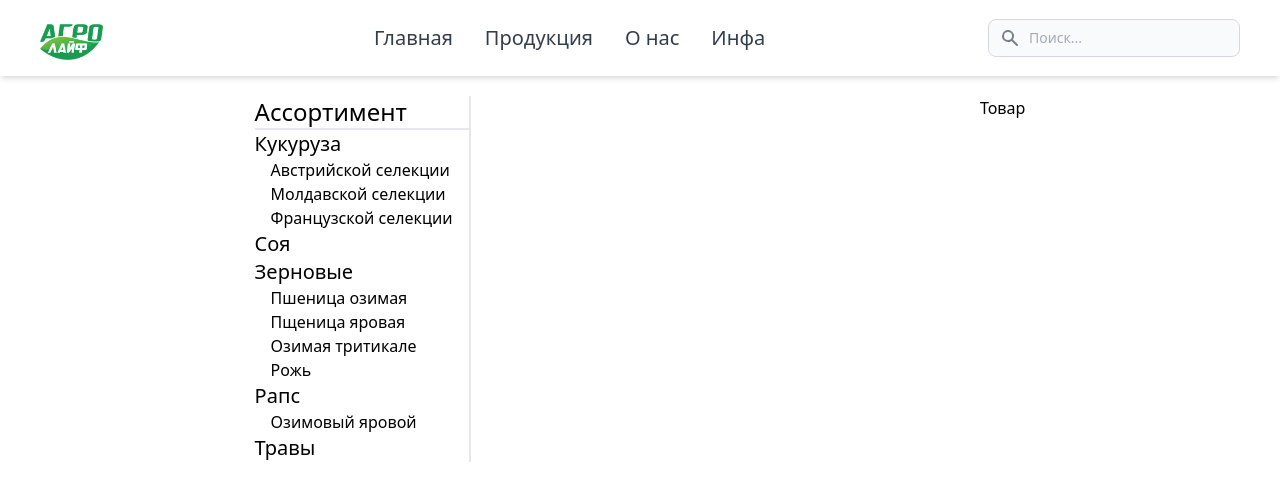
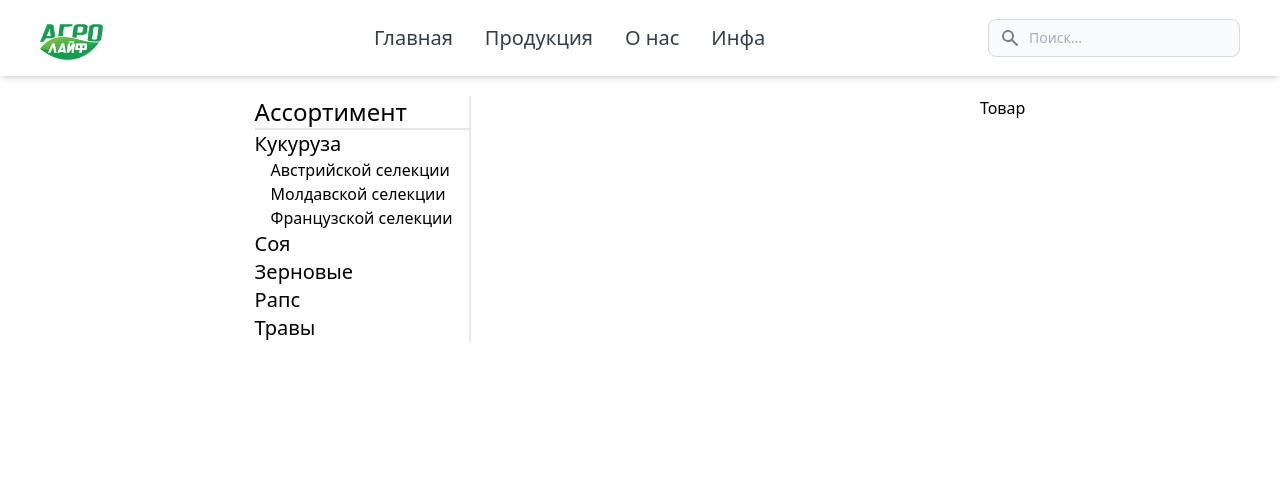
Before and after one commit to IlyaRenard/AgroImage, a React (Create React App) app: page /products in a window 1280 px wide. Both pictures are taken after a click on the link "Кукуруза". Shown: the top 498 px of the page. Built offline with nearby package versions, Linux system fonts and the light colour scheme.

Commit message:
Доделал DropDownMenu

```diff
--- a/src/components/DropDownMenu.tsx
+++ b/src/components/DropDownMenu.tsx
@@ -1,9 +1,16 @@
-import React, { useState } from "react";
-import { category } from "../data/category";
+import React, { FC, useState } from "react";
+import { ICategory } from "../models/product";
 
-const DropDownMenu = () => {
-  const [categorys, setCategorys] = useState(category);
+interface DropDownMenuProps {
+  category:ICategory;
+}
 
+const DropDownMenu:FC<DropDownMenuProps> = ({category}) => {
+ /*  const [categorys, setCategorys] = useState<ICategory>({
+    category: "",
+    subCategory: [],
+  });
+ */
   const [open, setOpen] = useState(false);
 
   const clickHandler = () => {
@@ -12,7 +19,6 @@ const DropDownMenu = () => {
 
   return (
     <div>
-      {categorys.map((category) => (
       <ul className="flex flex-col mr-4">
         <li>
           <a
@@ -23,7 +29,7 @@ const DropDownMenu = () => {
           </a>
           {open && (
             <ul>
-                {category.value.map((value) => (
+              {category.subCategory.map((value) => (
                 <li className=" indent-4 hover:border-b-2 border-green-300 cursor-pointer">
                   {value}
                 </li>
@@ -32,7 +38,6 @@ const DropDownMenu = () => {
           )}
         </li>
       </ul>
-      ))}
     </div>
   );
 };
--- a/src/data/category.ts
+++ b/src/data/category.ts
@@ -1,7 +1,11 @@
-export const category = [
-    { category: "Кукуруза", value: ["Aвстрийской селекции", "Молдавской селекции", "Французской селекции"] },
-    { category: "Соя", value: [] },
-    { category: "Зерновые ", value: ["Пшеница озимая", "Пщеница яровая", "Озимая тритикале", "Рожь"] },
-    { category: "Рапс", value: ["Озимовый яровой"] },
-    { category: "Травы", value: [] },
-]
+import { ICategory } from "../models/product"
+
+export const corn: ICategory = { category: "Кукуруза", subCategory: ["Aвстрийской селекции", "Молдавской селекции", "Французской селекции"] }
+
+export const soya: ICategory = { category: "Соя", subCategory: [] }
+
+export const cereals: ICategory = { category: "Зерновые ", subCategory: ["Пшеница озимая", "Пщеница яровая", "Озимая тритикале", "Рожь"] }
+
+export const rapeseed: ICategory = { category: "Рапс", subCategory: ["Озимовый яровой"] }
+
+export const herbs: ICategory = { category: "Травы", subCategory: [] }
--- /dev/null
+++ b/src/models/product.ts
@@ -0,0 +1,12 @@
+export interface IProduct {
+    id: number;
+    title: string;
+    description: string;
+    category: ICategory;
+
+}
+
+export interface ICategory {
+    category: string;
+    subCategory: string[]
+}
--- a/src/pages/Products.tsx
+++ b/src/pages/Products.tsx
@@ -1,5 +1,6 @@
 import React, { useState } from "react";
 import DropDownMenu from "../components/DropDownMenu";
+import { cereals, corn, herbs, rapeseed, soya } from "../data/category";
 
 const Products = () => {
   return (
@@ -7,7 +8,11 @@ const Products = () => {
       <div className="flex flex-row justify-around mt-5">
         <div className=" border-r-2">
           <h1 className=" text-2xl border-b-2">Ассортимент</h1>
-          <DropDownMenu />
+          <DropDownMenu category={corn} />
+          <DropDownMenu category={soya} />
+          <DropDownMenu category={cereals} />
+          <DropDownMenu category={rapeseed} />
+          <DropDownMenu category={herbs} />
         </div>
         <div>Товар</div>
       </div>
```
Lines whose indentation alone changed are shown as unchanged.
